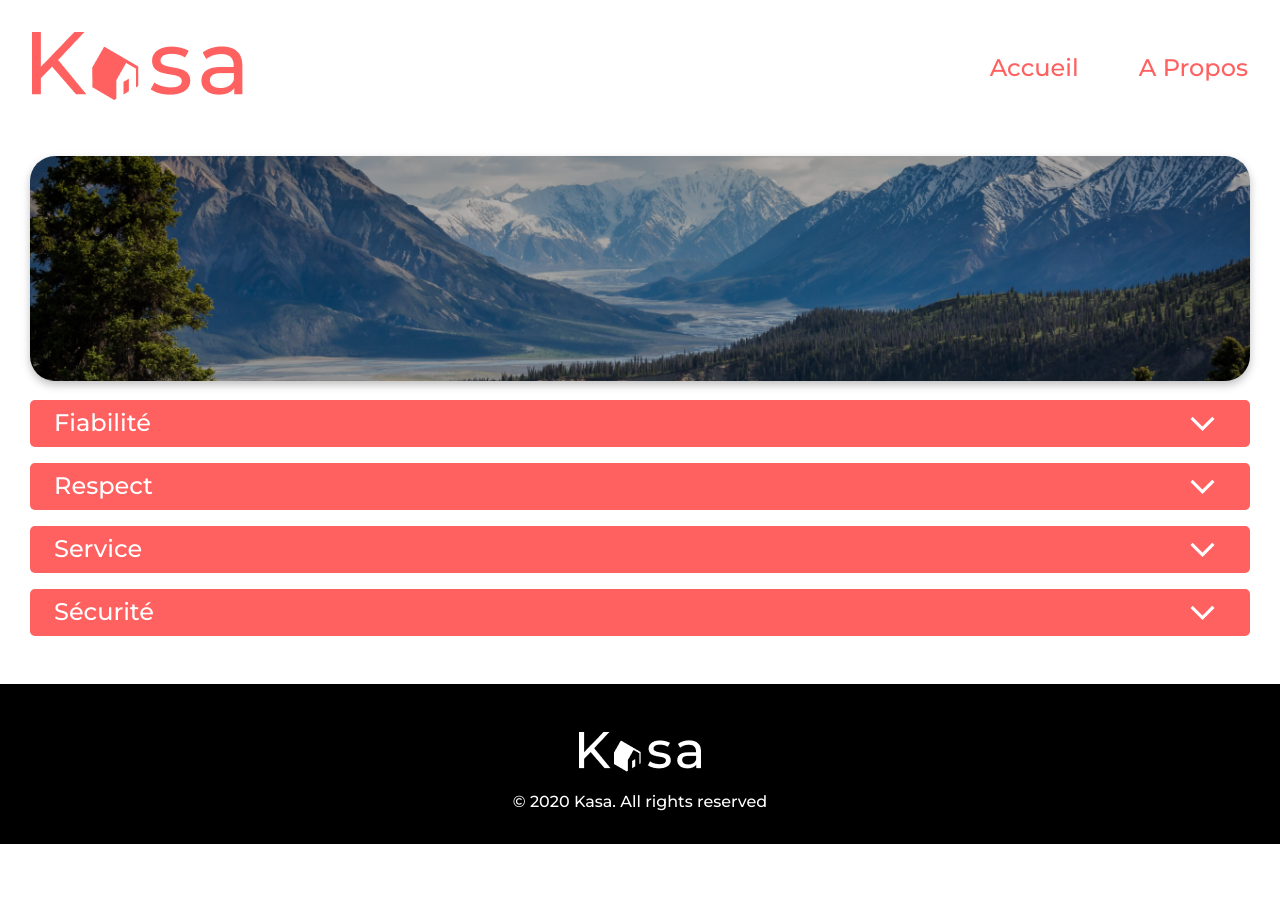
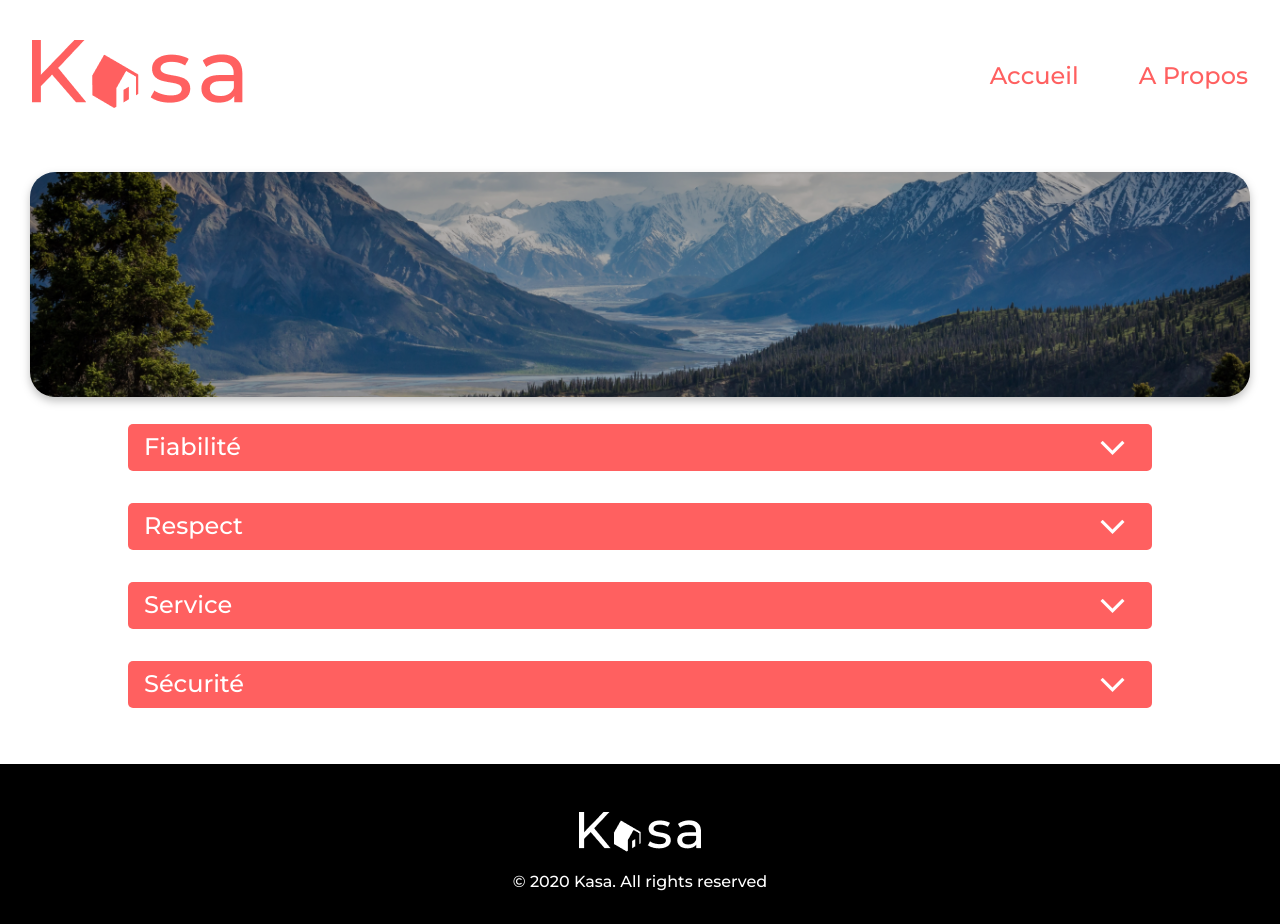
Before and after one commit to cynlaine/p7_laine_cyndie, a React (Create React App) app: page /about in a window 1280 px wide. Before the commit the page ends 844 px from the top, so only its background shows below. Built offline with nearby package versions, Linux system fonts and the light colour scheme.

Commit message:
404 page done

```diff
--- a/src/components/Card/Card.jsx
+++ b/src/components/Card/Card.jsx
@@ -5,10 +5,10 @@ function Card(props) {
     return (
         <article
             className="card"
-            style={{ backgroundImage: `url(${props.cover})` }}
+            style={{ backgroundImage: `url(${props.data.cover})` }}
         >
-            <Link to={`./rental/${props.id}`}>
-                <h3>{props.title}</h3>
+            <Link to={`./rental/${props.data.id}`}>
+                <h3>{props.data.title}</h3>
             </Link>
         </article>
     );
--- a/src/index.css
+++ b/src/index.css
@@ -316,19 +316,29 @@ template {
   padding: 0;
 }
 
+html,
 body {
+  height: 100%;
+  width: 100%;
   font-family: Montserrat;
   font-weight: 500;
-  margin: auto;
+}
+
+#root {
+  display: flex;
+  flex-direction: column;
+  height: 100%;
 }
 
 main {
   display: flex;
   align-items: center;
   flex-direction: column;
-  max-width: 1300px;
   padding: 0 30px;
   margin: auto;
+  flex: auto;
+  max-width: 1300px;
+  width: 100%;
 }
 
 .banner {
@@ -384,7 +394,9 @@ main {
 .dropdown {
   display: flex;
   flex-direction: column;
+  max-width: 1024px;
   width: 100%;
+  margin: 0.5em 0;
 }
 .dropdown_header {
   display: flex;
@@ -394,7 +406,7 @@ main {
   background-color: #ff6060;
   height: 47px;
   border-radius: 5px;
-  padding: 0 1em;
+  padding: 0 1rem;
   font-weight: 500;
   font-size: 1.5em;
   color: white;
@@ -422,21 +434,23 @@ main {
   color: #ff6060;
   font-weight: 400;
   font-size: 1.5em;
-  padding: 1.5em 1em 1em 1em;
+  padding: 1.5rem 0.5rem 0.5rem 1rem;
   overflow: hidden;
   display: block;
+  line-height: 1.5em;
 }
 .content--hidden {
   display: none;
 }
 
 header {
-  margin: auto;
-  max-width: 1300px;
-  padding: 2em;
   display: flex;
   align-items: center;
   justify-content: space-between;
+  margin: auto;
+  max-width: 1300px;
+  width: 100%;
+  padding: 2.5em 2em;
 }
 
 .nav_container {
@@ -456,12 +470,13 @@ header {
 }
 
 footer {
-  background-color: black;
   display: flex;
   flex-direction: column;
   align-items: center;
   justify-content: center;
   height: 10em;
+  flex-shrink: 0;
+  background-color: black;
 }
 
 .copyright_footer {
@@ -477,25 +492,44 @@ footer {
   border-radius: 25px;
   display: flex;
   align-items: center;
-  justify-content: center;
+  justify-content: space-evenly;
   width: 100%;
   margin: 2em 0;
-}
-.gallery_grid {
-  display: grid;
-  width: 100%;
-  grid-template-columns: repeat(3, 1fr);
-  grid-gap: 50px;
-  padding: 50px;
-  justify-items: center;
+  flex-wrap: wrap;
+  padding: 2.5em;
+  gap: 3em;
 }
 
 .about {
   display: flex;
   flex-direction: column;
+  align-items: center;
   gap: 1em;
   padding-bottom: 3em;
   width: 100%;
 }
 
+.error {
+  flex-direction: column;
+  align-items: center;
+  justify-content: center;
+  color: #ff6060;
+  text-align: center;
+  height: 100%;
+}
+.error_title {
+  font-size: 15vw;
+  margin: 5.5rem 0 2rem 0;
+}
+.error p {
+  font-size: 2.3em;
+}
+.error_backlink {
+  display: block;
+  color: #ff6060;
+  font-size: 1.1em;
+  margin: 11em 0;
+  align-self: flex-end;
+}
+
 /*# sourceMappingURL=index.css.map */
--- a/src/pages/Error/Error.jsx
+++ b/src/pages/Error/Error.jsx
@@ -1,9 +1,16 @@
-function Footer() {
+import { Link } from "react-router-dom";
+import "../../sass/pages/_error.scss";
+
+function Error() {
     return (
-        <div>
-            <h1>Error !</h1>
-        </div>
+        <section className="error">
+            <h2 className="error_title">404</h2>
+            <p>Oups! La page que vous demandez n'existe pas.</p>
+            <Link to="/" className="error_backlink">
+                Retourner sur la page d'accueil
+            </Link>
+        </section>
     );
 }
 
-export default Footer;
+export default Error;
--- a/src/pages/Home/Home.jsx
+++ b/src/pages/Home/Home.jsx
@@ -12,16 +12,9 @@ function Home() {
                 <h2>Chez vous, partout et ailleurs</h2>
             </Banner>
             <section className="gallery">
-                <div className="gallery_grid">
-                    {datas.map((rental) => (
-                        <Card
-                            key={rental.id}
-                            cover={rental.cover}
-                            title={rental.title}
-                            id={rental.id}
-                        />
-                    ))}
-                </div>
+                {datas.map((data) => (
+                    <Card data={data} />
+                ))}
             </section>
         </>
     );
--- a/src/sass/base/_base.scss
+++ b/src/sass/base/_base.scss
@@ -5,17 +5,27 @@
     // border: 1px red solid;
 }
 
+html,
 body {
+    height: 100%;
+    width: 100%;
     font-family: Montserrat;
     font-weight: 500;
-    margin: auto;
+}
+
+#root {
+    display: flex;
+    flex-direction: column;
+    height: 100%;
 }
 
 main {
     display: flex;
     align-items: center;
     flex-direction: column;
-    max-width: 1300px;
     padding: 0 30px;
     margin: auto;
+    flex: auto;
+    max-width: 1300px;
+    width: 100%;
 }
--- a/src/sass/components/_dropdown.scss
+++ b/src/sass/components/_dropdown.scss
@@ -1,7 +1,9 @@
 .dropdown {
     display: flex;
     flex-direction: column;
+    max-width: 1024px;
     width: 100%;
+    margin: 0.5em 0;
 
     &_header {
         display: flex;
@@ -11,7 +13,7 @@
         background-color: #ff6060;
         height: 47px;
         border-radius: 5px;
-        padding: 0 1em;
+        padding: 0 1rem;
         font-weight: 500;
         font-size: 1.5em;
         color: white;
@@ -41,9 +43,10 @@
     color: #ff6060;
     font-weight: 400;
     font-size: 1.5em;
-    padding: 1.5em 1em 1em 1em;
+    padding: 1.5rem 0.5rem 0.5rem 1rem;
     overflow: hidden;
     display: block;
+    line-height: 1.5em;
     &--hidden {
         display: none;
     }
--- a/src/sass/layout/_footer.scss
+++ b/src/sass/layout/_footer.scss
@@ -1,10 +1,11 @@
 footer {
-    background-color: black;
     display: flex;
     flex-direction: column;
     align-items: center;
     justify-content: center;
     height: 10em;
+    flex-shrink: 0;
+    background-color: black;
 }
 
 .copyright_footer {
--- a/src/sass/layout/_header.scss
+++ b/src/sass/layout/_header.scss
@@ -1,10 +1,13 @@
+@import "../utils/variables";
+
 header {
-    margin: auto;
-    max-width: 1300px;
-    padding: 2em;
     display: flex;
     align-items: center;
     justify-content: space-between;
+    margin: auto;
+    max-width: 1300px;
+    width: 100%;
+    padding: 2.5em 2em;
 }
 
 .nav_container {
@@ -14,7 +17,7 @@ header {
 
 .nav_links {
     margin-left: 2.5em;
-    color: #ff6060;
+    color: $primary-color;
     text-decoration: none;
     font-size: 1.5em;
 }
--- a/src/sass/pages/_about.scss
+++ b/src/sass/pages/_about.scss
@@ -1,6 +1,7 @@
 .about {
     display: flex;
     flex-direction: column;
+    align-items: center;
     gap: 1em;
     padding-bottom: 3em;
     width: 100%;
--- a/src/sass/pages/_error.scss
+++ b/src/sass/pages/_error.scss
@@ -0,0 +1,27 @@
+@import "../utils/variables";
+
+.error {
+    flex-direction: column;
+    align-items: center;
+    justify-content: center;
+    color: $primary-color;
+    text-align: center;
+    height: 100%;
+
+    &_title {
+        font-size: 15vw;
+        margin: 5.5rem 0 2rem 0;
+    }
+
+    p {
+        font-size: 2.3em;
+    }
+
+    &_backlink {
+        display: block;
+        color: $primary-color;
+        font-size: 1.1em;
+        margin: 11em 0;
+        align-self: flex-end;
+    }
+}
--- a/src/sass/pages/_home.scss
+++ b/src/sass/pages/_home.scss
@@ -3,16 +3,10 @@
     border-radius: 25px;
     display: flex;
     align-items: center;
-    justify-content: center;
+    justify-content: space-evenly;
     width: 100%;
     margin: 2em 0;
-
-    &_grid {
-        display: grid;
-        width: 100%;
-        grid-template-columns: repeat(3, 1fr);
-        grid-gap: 50px;
-        padding: 50px;
-        justify-items: center;
-    }
+    flex-wrap: wrap;
+    padding: 2.5em;
+    gap: 3em;
 }
--- a/src/sass/utils/_variables.scss
+++ b/src/sass/utils/_variables.scss
@@ -0,0 +1 @@
+$primary-color: #ff6060;
```
Also changed, not shown: 1 other file (tests, documents, lock files or other folders).
